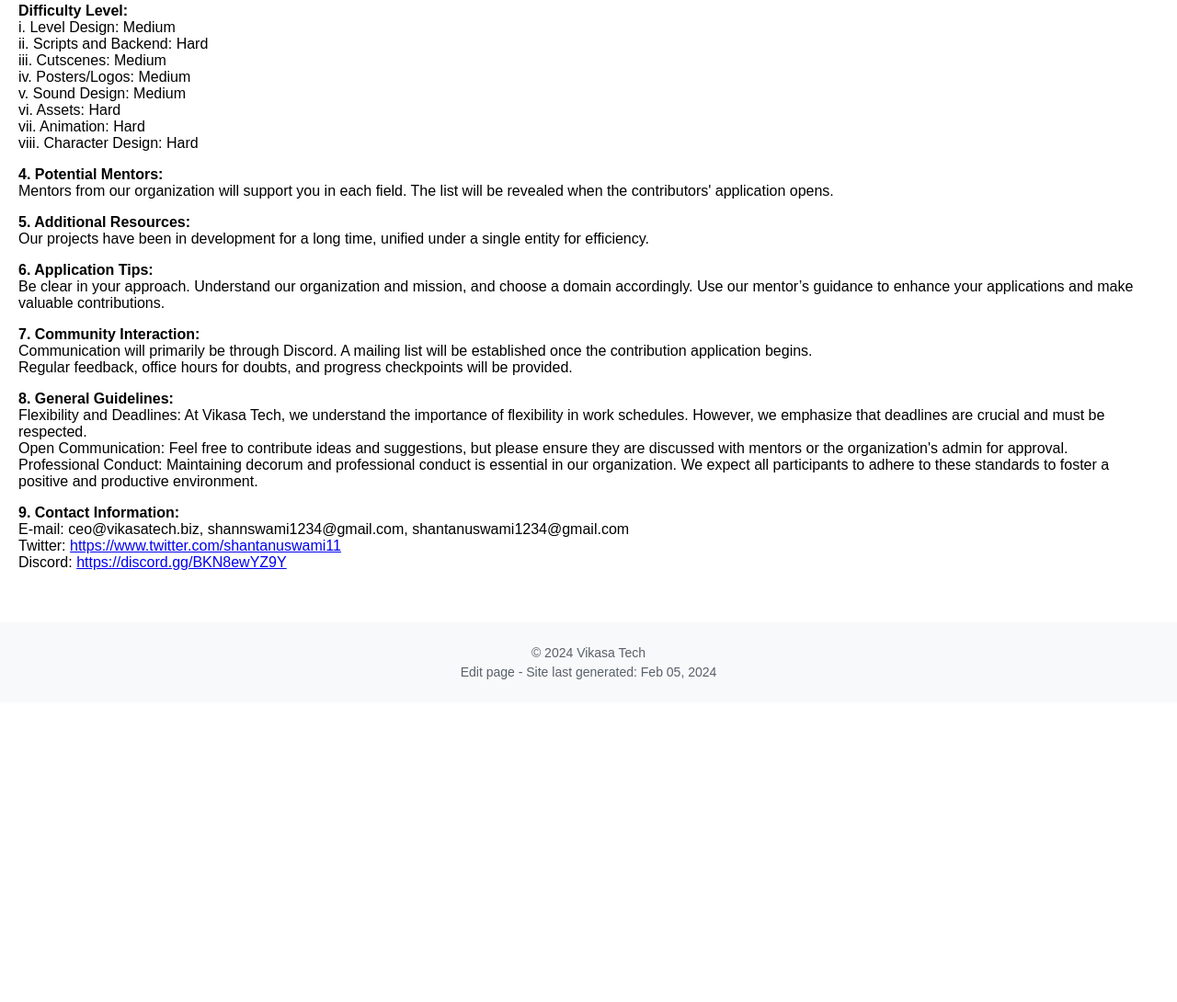
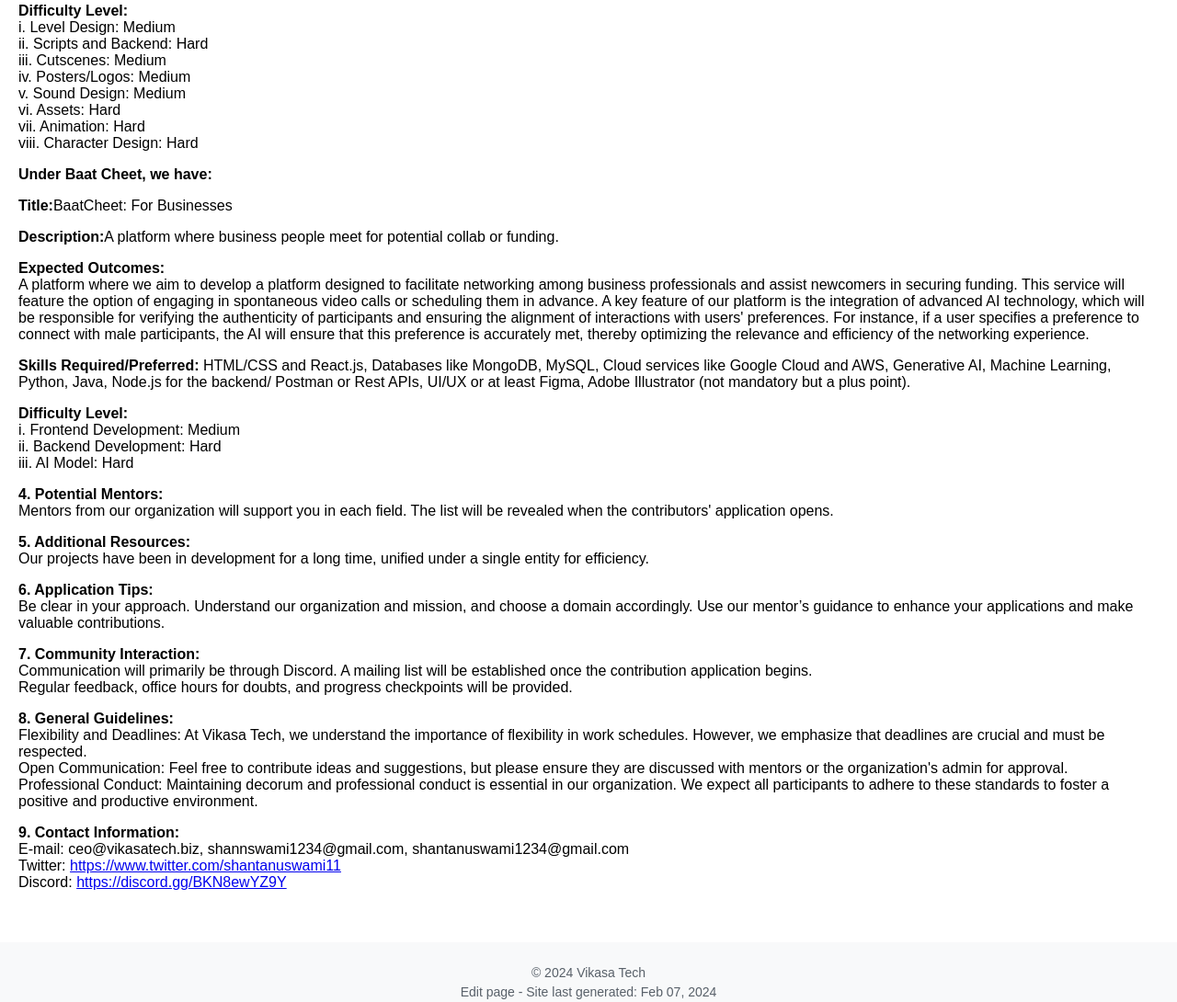
Before and after one commit to jaibhedia/Ideas-List, a plain HTML site: page index.html in a window 1280 px wide. Shown: the part 1392-2482 px from the top of the page at 92% size. Before the commit the page ends 2156 px from the top, so only its background shows below. Drawn offline with Linux system fonts and the light colour scheme.

Commit message:
updated index.html

```diff
--- a/index.html
+++ b/index.html
@@ -95,7 +95,23 @@
             vii. Animation: Hard<br>
             viii. Character Design: Hard
         </p>
+        <p><strong>Under Baat Cheet, we have:</strong><br></p>
 
+        <p><strong>Title:</strong>BaatCheet: For Businesses<br></p>
+
+        <p><strong>Description:</strong>A platform where business people meet for potential collab or funding.<br></p>
+
+        <p><strong>Expected Outcomes:</strong><br>
+            A platform where we aim to develop a platform designed to facilitate networking among business professionals and assist newcomers in securing funding. This service will feature the option of engaging in spontaneous video calls or scheduling them in advance. A key feature of our platform is the integration of advanced AI technology, which will be responsible for verifying the authenticity of participants and ensuring the alignment of interactions with users' preferences. For instance, if a user specifies a preference to connect with male participants, the AI will ensure that this preference is accurately met, thereby optimizing the relevance and efficiency of the networking experience.</p>
+
+        <p><strong>Skills Required/Preferred:</strong> HTML/CSS and React.js, Databases like MongoDB, MySQL, Cloud services like Google Cloud and AWS, Generative AI, Machine Learning, Python, Java, Node.js for the backend/ Postman or Rest APIs, UI/UX or at least Figma, Adobe Illustrator (not mandatory but a plus point).<br></p>
+
+        <p><strong>Difficulty Level:</strong><br>
+            i.	Frontend Development: Medium<br>
+            ii.	Backend Development: Hard<br>
+            iii. AI Model: Hard
+
+    </p>
         <p><strong>4. Potential Mentors:</strong><br>
             Mentors from our organization will support you in each field. The list will be revealed when the contributors' application opens.
         </p>
@@ -128,7 +144,7 @@
 
     <footer>
         <p>&copy; 2024 Vikasa Tech</p>
-        <p>Edit page - Site last generated: Feb 05, 2024</p>
+        <p>Edit page - Site last generated: Feb 07, 2024</p>
     </footer>
 </body>
 </html>
```
